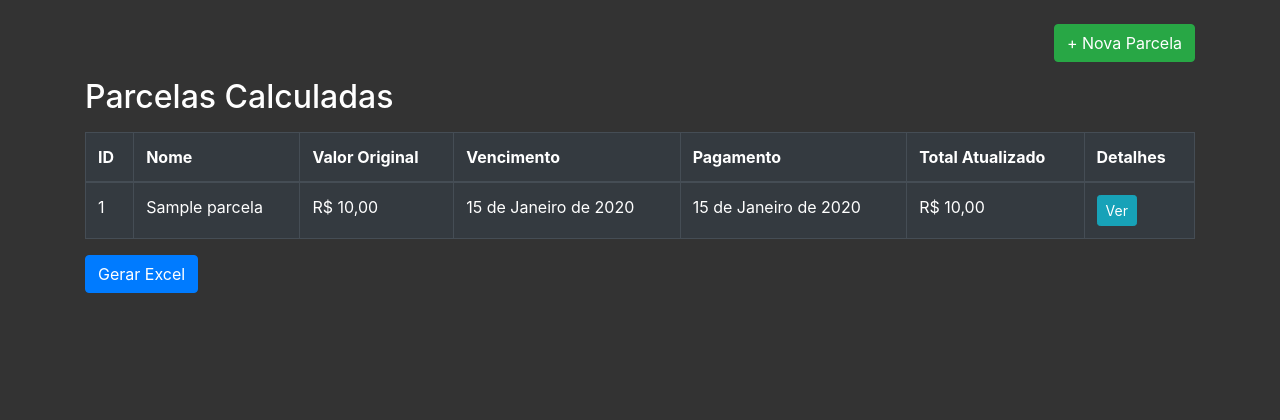
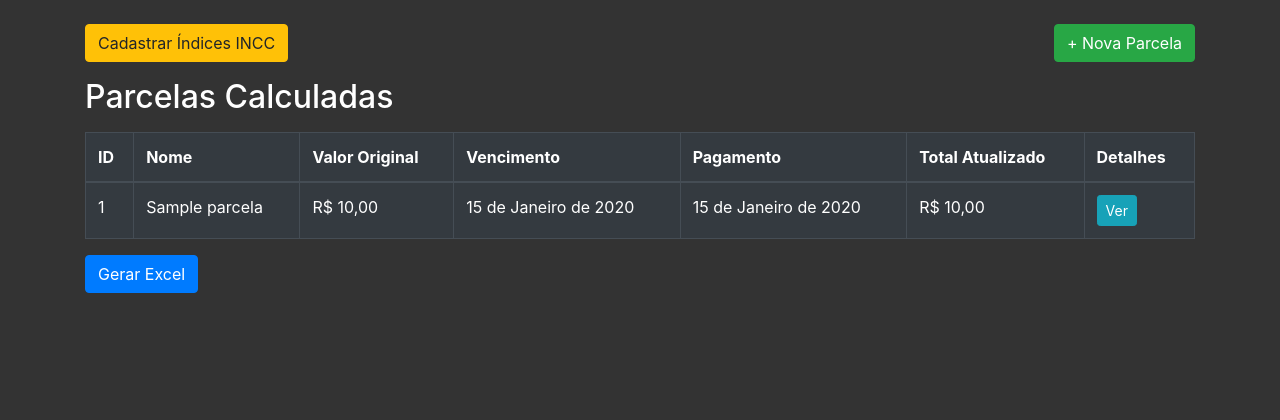
Before and after one commit to RafaelCirn3/INCC-Calculator, a Django app: page /parcelas/ in a window 1280 px wide. Shown: the top 420 px of the page. Run offline with Django 5.2, Linux system fonts and the light colour scheme; tables that the repository leaves empty hold one stand-in row (values such as "Sample post"); some libraries are stand-ins or nearby versions.

Commit message:
feat- :arrow_up: adição do objeto de indice do INCC +  seus templates

```diff
--- a/app/admin.py
+++ b/app/admin.py
@@ -1,4 +1,5 @@
 from django.contrib import admin
-from .models import Parcela
+from .models import Parcela, INCCIndex
 
+admin.site.register(INCCIndex)  # Registra o modelo INCCIndex no painel administrativo
 admin.site.register(Parcela)
--- a/app/forms.py
+++ b/app/forms.py
@@ -1,31 +1,38 @@
 from django import forms
 from .models import Parcela
 from decimal import Decimal
+from .models import INCCIndex
 
+class INCCIndexForm(forms.ModelForm):
+    class Meta:
+        model = INCCIndex
+        fields = ['mes_ano', 'percentual', 'percentual_acumulado']
+        widgets = {
+            'mes_ano': forms.DateInput(attrs={'type': 'date', 'class': 'form-control'}),
+            'percentual': forms.NumberInput(attrs={'class': 'form-control'}),
+
+        }
 class ParcelaForm(forms.ModelForm):
     class Meta:
         model = Parcela
-        fields = ['nome', 'valor_original', 'data_vencimento', 'data_pagamento', 'percentual_incc']
+        fields = ['nome', 'valor_original', 'data_vencimento', 'data_pagamento']
         widgets = {
             'nome': forms.TextInput(attrs={'class': 'form-control', 'placeholder': 'Nome do Cliente'}),
             'valor_original': forms.NumberInput(attrs={'class': 'form-control'}),
             'data_vencimento': forms.DateInput(attrs={'type': 'date', 'class': 'form-control'}),
             'data_pagamento': forms.DateInput(attrs={'type': 'date', 'class': 'form-control'}),
-            'percentual_incc': forms.NumberInput(attrs={'class': 'form-control', 'step': '0.01', 'placeholder': 'Ex: 3.5'}),
         }
         labels = {
             'nome': 'Nome do Cliente',
             'valor_original': 'Valor Original',
             'data_vencimento': 'Data de Vencimento',
             'data_pagamento': 'Data de Pagamento',
-            'percentual_incc': 'INCC acumulado (%)',
         }
         help_texts = {
             'nome': 'Informe o nome do cliente (opcional).',
             'valor_original': 'Informe o valor original da parcela.',
             'data_vencimento': 'Selecione a data de vencimento da parcela.',
             'data_pagamento': 'Selecione a data de pagamento da parcela.',
-            'percentual_incc': 'Informe o percentual acumulado de INCC entre o vencimento e o pagamento (ex: 3.5 para 3,5%).',
         }
         error_messages = {
             'valor_original': {
@@ -40,8 +47,4 @@ class ParcelaForm(forms.ModelForm):
                 'required': 'Este campo é obrigatório.',
                 'invalid': 'Informe uma data válida.',
             },
-            'percentual_incc': {
-                'required': 'Informe o valor percentual do INCC.',
-                'invalid': 'Informe um número válido (ex: 3.5).',
-            },
         }
--- a/app/templates/base.html
+++ b/app/templates/base.html
@@ -1,3 +1,4 @@
+{% load widget_tweaks %}
 <!DOCTYPE html>
 <html lang="pt-br">
 <head>
@@ -6,12 +7,69 @@
     <link rel="stylesheet" href="https://cdn.jsdelivr.net/npm/admin-lte@3.2/dist/css/adminlte.min.css">
     <link rel="stylesheet" href="https://cdn.jsdelivr.net/npm/bootstrap@4.6.2/dist/css/bootstrap.min.css">
 </head>
-<body class="hold-transition sidebar-mini" style="background-color: #333333;
+<body class="hold-transition sidebar-mini" style="background-color: #333333;">
+
 <div class="wrapper">
-        <section class="content">
-            {% block content %}{% endblock %}
-        </section>
+    <!-- Alerta se não houver índices INCC -->
 
+
+    <section class="content">
+        {% block content %}{% endblock %}
+    </section>
+</div>
+
+<!-- Modal de Cadastro e Listagem de INCC -->
+<div class="modal fade" id="inccModal" tabindex="-1" role="dialog" aria-labelledby="inccModalLabel" aria-hidden="true">
+  <div class="modal-dialog modal-lg" role="document">
+    <div class="modal-content">
+      <form method="post" action="{% url 'incc_create' %}">
+        {% csrf_token %}
+        <div class="modal-header">
+          <h5 class="modal-title" id="inccModalLabel">Cadastro de Índice INCC</h5>
+          <button type="button" class="close" data-dismiss="modal" aria-label="Fechar">
+            <span aria-hidden="true">&times;</span>
+          </button>
+        </div>
+        <div class="modal-body">
+            <!-- Formulário de cadastro -->
+            {{ incc_form.non_field_errors }}
+            <div class="form-row">
+              <div class="form-group col-md-4">
+                  <label for="id_mes_ano">Mês/Ano (formato: AAAA-MM-01)</label>
+                  {{ incc_form.mes_ano|add_class:"form-control" }}
+              </div>
+              <div class="form-group col-md-4">
+                  <label for="id_percentual">Percentual do Mês</label>
+                  {{ incc_form.percentual|add_class:"form-control" }}
+              </div>
+              <div class="form-group col-md-4">
+                  <label for="id_percentual_acumulado">Percentual Acumulado</label>
+                  {{ incc_form.percentual_acumulado|add_class:"form-control" }}
+              </div>
+          </div>
+
+            <!-- Listagem de índices cadastrados -->
+            <hr>
+            <h6>Índices cadastrados</h6>
+            <ul class="list-group">
+                {% for indice in incc_indices %}
+                <li class="list-group-item d-flex justify-content-between align-items-center">
+                  {{ indice.mes_ano|date:"m/Y" }} —
+                  <span>Mensal: {{ indice.percentual }}%</span> |
+                  <span>Acumulado: {{ indice.percentual_acumulado }}%</span>
+              </li>
+                {% empty %}
+                    <li class="list-group-item">Nenhum índice cadastrado.</li>
+                {% endfor %}
+            </ul>
+        </div>
+        <div class="modal-footer">
+          <button type="submit" class="btn btn-primary">Salvar</button>
+          <button type="button" class="btn btn-secondary" data-dismiss="modal">Fechar</button>
+        </div>
+      </form>
+    </div>
+  </div>
 </div>
 
 <script src="https://cdn.jsdelivr.net/npm/jquery@3.6.4/dist/jquery.min.js"></script>
--- a/app/templates/parcela/detail.html
+++ b/app/templates/parcela/detail.html
@@ -46,5 +46,6 @@
     </table>
 
     <a href="{% url 'calcular_parcela' %}" class="btn btn-success">Nova Simulação</a>
+    <a href="{% url 'parcela_list' %}" class="btn btn-secondary">Voltar</a>
 </div>
 {% endblock %}
--- a/app/templates/parcela/list.html
+++ b/app/templates/parcela/list.html
@@ -1,15 +1,26 @@
 {% extends 'base.html' %}
+{% load widget_tweaks %}
 
 {% block title %}Parcelas Calculadas{% endblock %}
 
 {% block content %}
 <div class="container mt-4 position-relative">
-    <!-- Botão fixo no topo -->
-    <div class="d-flex justify-content-end mb-3">
+    <!-- Alinhando os botões no header -->
+    <div class="d-flex justify-content-between mb-3">
+        <a href="{% url 'incc_create' %}" class="btn btn-warning">Cadastrar Índices INCC</a>
         <a href="{% url 'calcular_parcela' %}" class="btn btn-success">
             + Nova Parcela
         </a>
     </div>
+
+    <!-- Verifica se não há índices INCC cadastrados -->
+    {% if not incc_indices %}
+        <div class="alert alert-danger m-3">
+            Nenhum índice INCC cadastrado. O sistema depende desses valores para os cálculos.
+            <button class="btn btn-sm btn-light ml-2" data-toggle="modal" data-target="#inccModal">Cadastrar agora</button>
+            <!-- Atalho para página de cadastro de índices -->
+        </div>
+    {% endif %}
 
     <h2 class="text-white">Parcelas Calculadas</h2>
     <table class="table table-bordered table-dark mt-3">
--- a/app/urls.py
+++ b/app/urls.py
@@ -1,13 +1,13 @@
 from django.urls import path
+from django.shortcuts import redirect
 from . import views
-from django.shortcuts import redirect
+
 
 urlpatterns = [
-    path('', lambda request: redirect('calcular_parcela')),
+    path('', lambda request: redirect('parcela_list'), name='home'),  # redireciona para a tela principal
     path('calcular/', views.calcular_parcela, name='calcular_parcela'),
     path('parcela/<int:parcela_id>/', views.parcela_detalhe, name='parcela_detalhe'),
-    path('parcelas/', views.parcela_list, name='parcela_list'),  # 👈 nova rota
-    path('gerar_excel/', views.gerar_excel, name='gerar_excel'),  # Nova URL para gerar o Excel
-
-
+    path('parcelas/', views.parcela_list, name='parcela_list'),  # ESTA é a tela que herda de base.html
+    path('gerar_excel/', views.gerar_excel, name='gerar_excel'),
+    path('incc/', views.incc_index_form, name='incc_create'),
 ]
--- /dev/null
+++ b/app/utils/context_processors.py
@@ -0,0 +1,6 @@
+from ..models import INCCIndex
+
+def verificar_indices_incc(request):
+    return {
+        'incc_faltando': not INCCIndex.objects.exists()
+    }
--- a/app/views.py
+++ b/app/views.py
@@ -1,16 +1,60 @@
 from django.shortcuts import render, redirect, get_object_or_404
-from .forms import ParcelaForm
+from .forms import ParcelaForm, INCCIndexForm
+from django.urls import reverse_lazy
 from django.http import HttpResponse
 import openpyxl
-
-from .models import Parcela
+from django.contrib import messages
+from .models import Parcela, INCCIndex
 from dateutil.relativedelta import relativedelta
 from decimal import Decimal
 
+
+def incc_index_form(request):
+    if request.method == 'POST':
+        form = INCCIndexForm(request.POST)
+        if form.is_valid():
+            try:
+                # Tenta salvar o índice no banco de dados
+                form.save()
+                return redirect('incc_create')
+            except ValueError as e:
+                # Caso a exceção seja gerada (índice já existe), exibe a mensagem de erro
+                messages.error(request, str(e))
+    else:
+        form = INCCIndexForm()
+
+    incc_indices = INCCIndex.objects.all().order_by('-mes_ano')
+    return render(request, 'incc/incc_index_form.html', {'form': form, 'incc_indices': incc_indices})
+
 def parcela_list(request):
-    parcelas = Parcela.objects.all().order_by('-id')  # Ordena do mais recente pro mais antigo
-    return render(request, 'parcela/list.html', {'parcelas': parcelas})
+    parcelas = Parcela.objects.all()
+    incc_indices = INCCIndex.objects.all().order_by('-mes_ano')
+    form = INCCIndexForm()
+    return render(request, 'parcela/list.html', {
+        'parcelas': parcelas,
+        'incc_indices': incc_indices,
+        'incc_form': form,
+    })
 
+
+def calcular_incc_acumulado(data_inicio, data_fim):
+    """ Retorna o percentual acumulado do INCC entre dois meses """
+    if data_fim < data_inicio:
+        return Decimal('0')
+
+    acumulado = Decimal('0.00')
+    atual = data_inicio.replace(day=1)
+
+    while atual <= data_fim:
+        try:
+            indice = INCCIndex.objects.get(mes_ano=atual)
+            acumulado += indice.percentual
+        except INCCIndex.DoesNotExist:
+            pass
+
+        atual += relativedelta(months=1)
+
+    return acumulado
 def calcular_parcela(request):
     if request.method == 'POST':
         form = ParcelaForm(request.POST)
@@ -33,7 +77,7 @@ def calcular_parcela(request):
                 juros = parcela.valor_original * Decimal('0.01') * Decimal(dias_atraso) / Decimal('30')
 
                 # Correção pelo INCC informado diretamente pelo usuário (percentual_incc)
-                percentual_incc = Decimal(parcela.percentual_incc) / Decimal('100')  # converter para fator
+                percentual_incc = calcular_incc_acumulado(venc, pagto) / Decimal('100')
                 correcao_incc = parcela.valor_original * percentual_incc
 
                 # Taxa fixa do boleto
--- a/project/settings.py
+++ b/project/settings.py
@@ -46,8 +46,6 @@ INSTALLED_APPS = [
     # Manipulação de formulários no frontend
     'widget_tweaks',  # Para facilitar a customização de widgets no frontend
 
-    # Outras dependências úteis
-    'django.contrib.sites',  # Necessário para autenticação com e-mails em alguns casos
 ]
 
 
@@ -73,6 +71,7 @@ TEMPLATES = [
                 'django.template.context_processors.request',
                 'django.contrib.auth.context_processors.auth',
                 'django.contrib.messages.context_processors.messages',
+                'app.utils.context_processors.verificar_indices_incc',
             ],
         },
     },
```
Also changed, not shown: app/models.py (+17 -3 lines), app/templates/incc/incc_index_form.html (added, +54 -0 lines), app/migrations/0001_initial.py, app/migrations/0002_alter_parcela_id.py (deleted), app/migrations/0003_parcela_nome.py (deleted), app/migrations/0004_delete_inccindex_parcela_percentual_incc.py (deleted).
